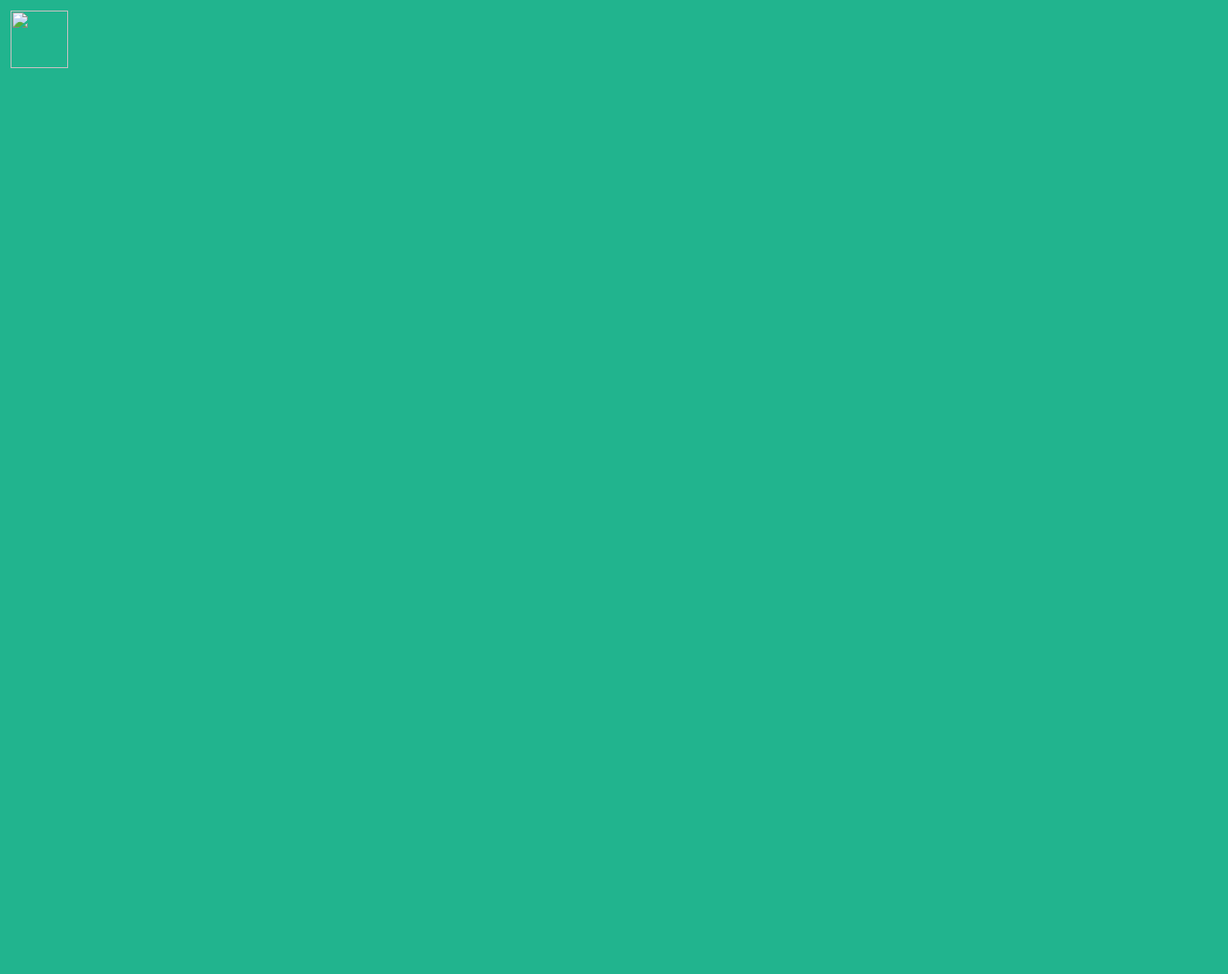
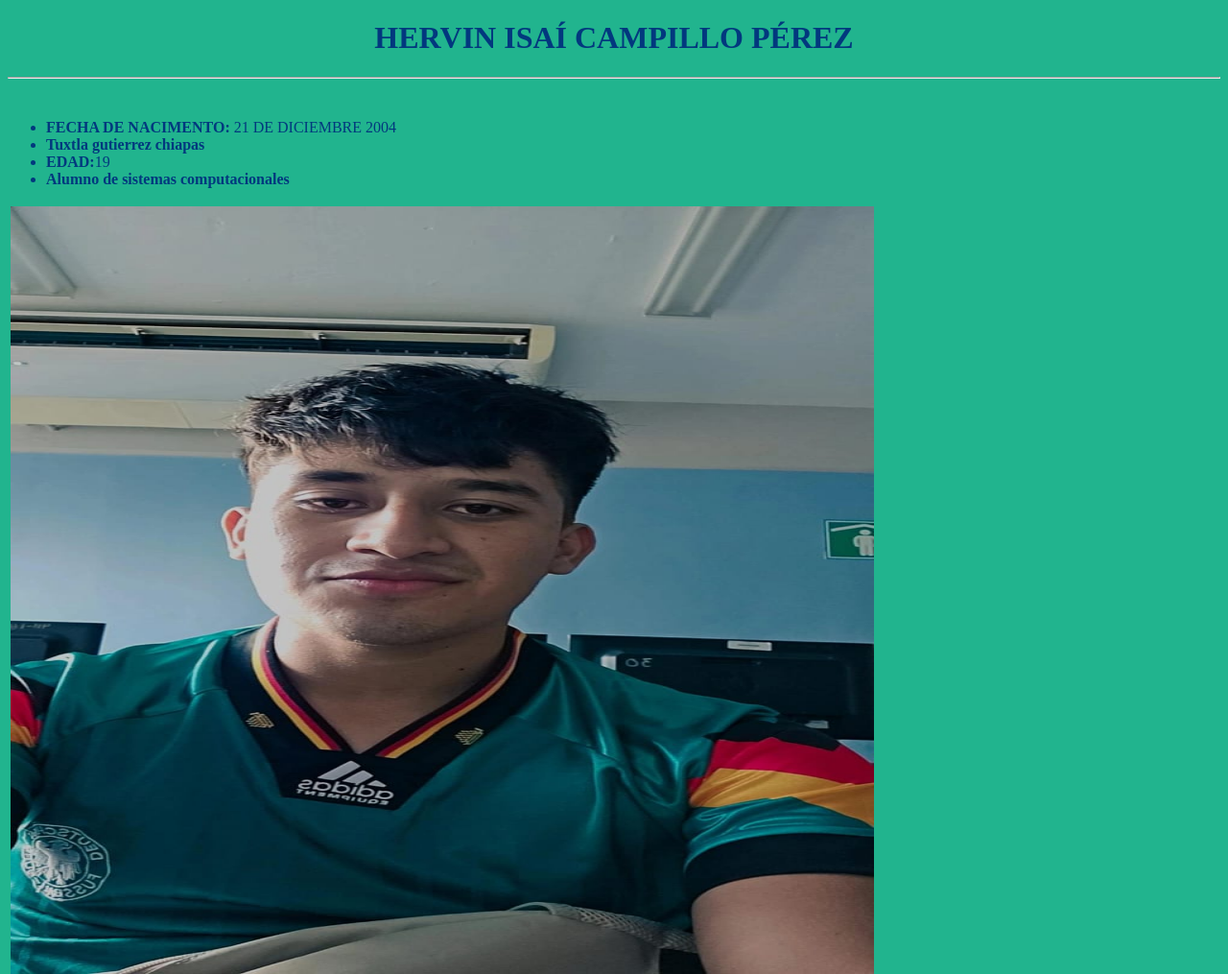
Before and after one commit to CNGamboardz/Perfiles, a plain HTML site: page hervin.html in a window 1280 px wide. Shown: the whole page at 96% size. Before the commit the page ends 800 px from the top, so only its background shows below. Drawn offline with Linux system fonts and the light colour scheme; files that its build step writes are made by us from their sources.

Commit message:
prueba 2

```diff
--- a/CSS/style.css
+++ /dev/null
@@ -1,7 +0,0 @@
-body{
-    background-color: rgba(22, 177, 136, 0.948);
-    h1{color: rgb(2, 56, 126);}
-}
-table{
-    text-align: center;
-}
--- a/hervin.html
+++ b/hervin.html
@@ -4,18 +4,33 @@
     <meta charset="UTF-8">
     <meta name="viewport" content="width=device-width, initial-scale=1.0">
     <title>Document</title>
-    <link rel="stylesheet" href="style.css">
+
 </head>
+<style>
+    body{
+    background-color: rgba(22, 177, 136, 0.948);
+    h1{color: rgb(2, 56, 126);}
+    li{color: rgb(2, 56, 126);}
+}
+table{
+    text-align: center;
+}
+</style>
 
 <body>
+    <h1><center>HERVIN ISAÍ CAMPILLO PÉREZ</center></h1>
+    <hr>
+    <br>
     <table>
         <tr>
-            <td><img src="Hervin.jpeg
-                " width="60px" height="60px"></td>
+            <td><img src="IMAGENES/Hervin.jpeg" alt="" width="900px" height="800px"></td>
         </tr>
-        <tr>
-            <td></td>
-        </tr>
+        <ul>
+            <li><b>FECHA DE NACIMENTO:</b> 21 DE DICIEMBRE 2004</li>
+            <li><b>Tuxtla gutierrez chiapas</b></li>
+            <li><b>EDAD:</b>19 </li>
+            <li><b>Alumno de sistemas computacionales</b></li>
+        </ul>
 
         <tr>
             <td></td>
```
